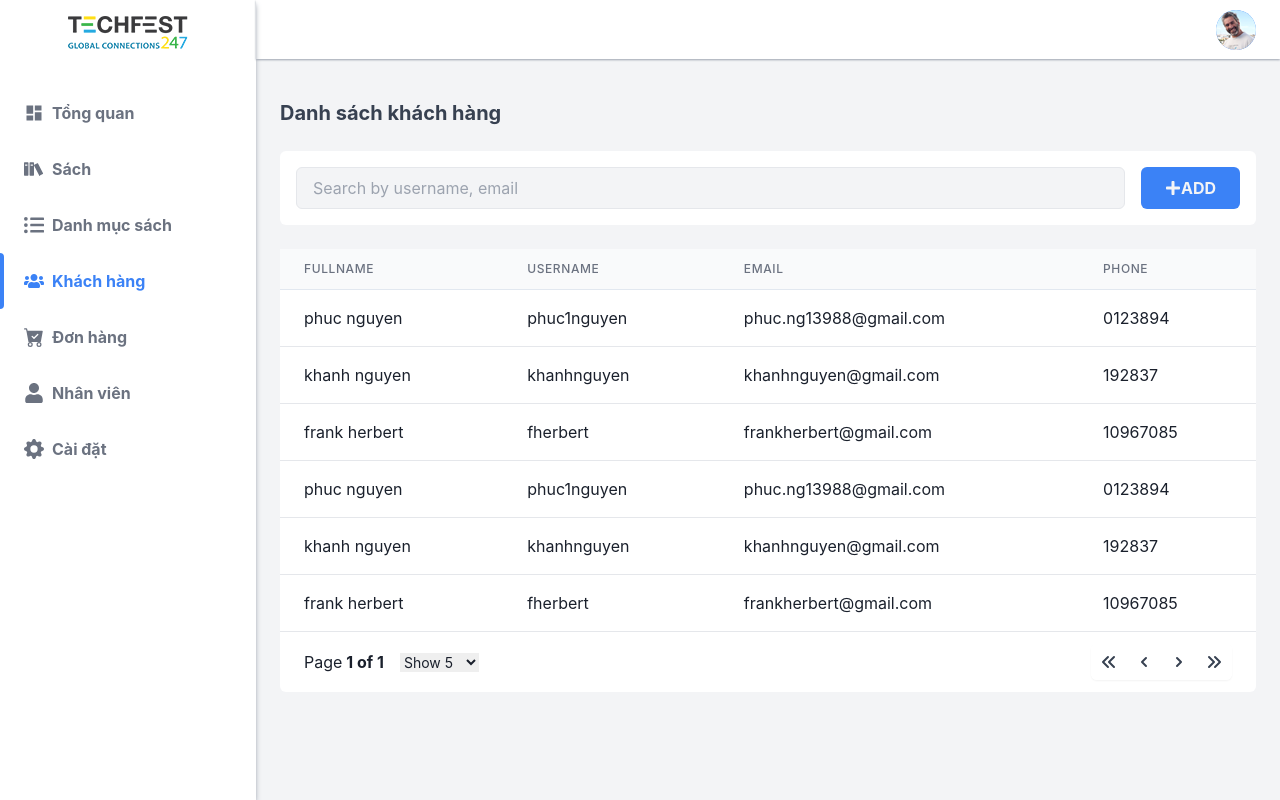
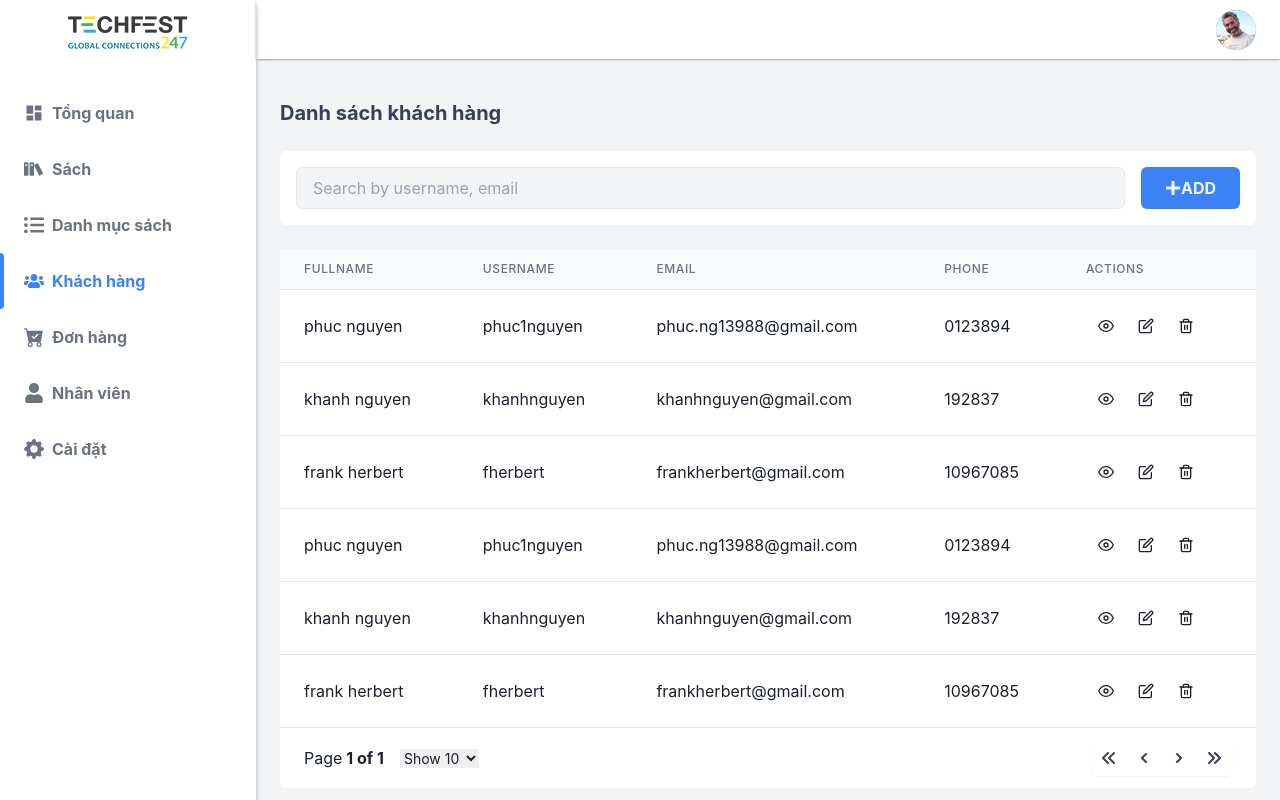
Before and after one commit to p1ngLabs/cricket-client, a Next.js app: page /admin/customers in a window 1280 px wide. Built offline with nearby package versions, Linux system fonts and the light colour scheme.

Commit message:
Add actions buttons on table

```diff
--- /dev/null
+++ b/src/components/RowActions/RowActions.tsx
@@ -0,0 +1,31 @@
+import { FiEdit, FiTrash2, FiEye } from 'react-icons/fi';
+
+type propsType = {
+  children?: JSX.Element;
+};
+
+const RowButton = (props: propsType) => {
+  const { children } = props;
+
+  return (
+    <button className="p-3 border border-gray-200 rounded-md hover:bg-blue-50">{children}</button>
+  );
+};
+
+const RowActions = () => {
+  return (
+    <>
+      <RowButton>
+        <FiEye />
+      </RowButton>
+      <RowButton>
+        <FiEdit />
+      </RowButton>
+      <RowButton>
+        <FiTrash2 />
+      </RowButton>
+    </>
+  );
+};
+
+export default RowActions;
--- a/src/pages/admin/books.tsx
+++ b/src/pages/admin/books.tsx
@@ -1,4 +1,4 @@
-import Layout from '../../layout/LayoutAdmin';
+import Layout from '../../layouts/LayoutAdmin';
 
 const Book = () => {
   return <Layout>books...</Layout>;
--- a/src/pages/admin/categories.tsx
+++ b/src/pages/admin/categories.tsx
@@ -1,4 +1,4 @@
-import Layout from '../../layout/LayoutAdmin';
+import Layout from '../../layouts/LayoutAdmin';
 
 const Category = () => {
   return <Layout>book categories...</Layout>;
--- a/src/pages/admin/customers.tsx
+++ b/src/pages/admin/customers.tsx
@@ -1,4 +1,4 @@
-import Layout from '../../layout/LayoutAdmin';
+import Layout from '../../layouts/LayoutAdmin';
 import { useState } from 'react';
 import {
   createColumnHelper,
@@ -14,6 +14,7 @@ import {
   HiChevronDoubleRight,
 } from 'react-icons/hi';
 import { FaPlus } from 'react-icons/fa';
+import RowActionButtons from '../../components/RowActions/RowActions';
 
 type Customers = {
   firstname: string;
@@ -78,24 +79,20 @@ const customersData: Customers[] = [
 const columnHelper = createColumnHelper<Customers>();
 const columns = [
   columnHelper.accessor((row) => `${row.firstname} ${row.lastname}`, {
-    id: 'fullname',
-    header: 'FULLNAME',
-    footer: (info) => info.column.id,
+    header: 'fullname',
   }),
   columnHelper.accessor('username', {
-    id: 'username',
-    header: () => <span>Username</span>,
-    footer: (info) => info.column.id,
+    header: 'username',
   }),
   columnHelper.accessor('email', {
-    id: 'email',
     header: 'Email',
-    footer: (info) => info.column.id,
   }),
   columnHelper.accessor('phone', {
-    id: 'phone',
     header: 'Phone',
-    footer: (info) => info.column.id,
+  }),
+  columnHelper.display({
+    header: 'actions',
+    cell: () => <RowActionButtons />,
   }),
 ];
 
@@ -172,7 +169,7 @@ const Customer = () => {
             type="button"
             onClick={() => table.previousPage()}
             disabled={!table.getCanPreviousPage()}
-            className="relative inline-flex items-center rounded-md border border-gray-300 bg-white px-4 py-2 text-sm font-medium text-gray-700 hover:bg-gray-50"
+            className="relative inline-flex items-center rounded-md border border-gray-300 bg-white px-4 py-2 text-sm font-medium text-gray-700 hover:bg-blue-50"
           >
             Previous
           </button>
@@ -180,7 +177,7 @@ const Customer = () => {
             type="button"
             onClick={() => table.nextPage()}
             disabled={!table.getCanNextPage()}
-            className="relative ml-3 inline-flex items-center rounded-md border border-gray-300 bg-white px-4 py-2 text-sm font-medium text-gray-700 hover:bg-gray-50"
+            className="relative ml-3 inline-flex items-center rounded-md border border-gray-300 bg-white px-4 py-2 text-sm font-medium text-gray-700 hover:bg-blue-50"
           >
             Next
           </button>
@@ -201,7 +198,7 @@ const Customer = () => {
                 table.setPageSize(Number(e.target.value));
               }}
             >
-              {[5, 20, 30].map((pageSize) => (
+              {[10, 20, 30].map((pageSize) => (
                 <option key={pageSize} value={pageSize}>
                   Show {pageSize}
                 </option>
@@ -216,7 +213,7 @@ const Customer = () => {
               type="button"
               onClick={() => table.setPageIndex(0)}
               disabled={!table.getCanPreviousPage()}
-              className="relative inline-flex items-center p-2 border border-gray-300 text-sm font-medium rounded-l-md text-gray-700 bg-white hover:bg-gray-100"
+              className="relative inline-flex items-center p-2 border border-gray-300 text-sm font-medium rounded-l-md text-gray-700 bg-white hover:bg-blue-50"
             >
               <span className="sr-only">First</span>
               <HiChevronDoubleLeft className="h-5 w-5" aria-hidden="true" />
@@ -225,7 +222,7 @@ const Customer = () => {
               type="button"
               onClick={() => table.previousPage()}
               disabled={!table.getCanPreviousPage()}
-              className="relative inline-flex items-center p-2 border border-gray-300 text-sm font-medium text-gray-700 bg-white hover:bg-gray-100"
+              className="relative inline-flex items-center p-2 border border-gray-300 text-sm font-medium text-gray-700 bg-white hover:bg-blue-50"
             >
               <span className="sr-only">Previous</span>
               <HiChevronLeft className="h-5 w-5" aria-hidden="true" />
@@ -234,7 +231,7 @@ const Customer = () => {
               type="button"
               onClick={() => table.nextPage()}
               disabled={!table.getCanNextPage()}
-              className="relative inline-flex items-center p-2 border border-gray-300 text-sm font-medium text-gray-700 bg-white hover:bg-gray-100"
+              className="relative inline-flex items-center p-2 border border-gray-300 text-sm font-medium text-gray-700 bg-white hover:bg-blue-50"
             >
               <span className="sr-only">Next</span>
               <HiChevronRight className="h-5 w-5" aria-hidden="true" />
@@ -243,7 +240,7 @@ const Customer = () => {
               type="button"
               onClick={() => table.setPageIndex(table.getPageCount() - 1)}
               disabled={!table.getCanNextPage()}
-              className="relative inline-flex items-center p-2 border border-gray-300 text-sm font-medium rounded-r-md text-gray-700 bg-white hover:bg-gray-100"
+              className="relative inline-flex items-center p-2 border border-gray-300 text-sm font-medium rounded-r-md text-gray-700 bg-white hover:bg-blue-50"
             >
               <span className="sr-only">Last</span>
               <HiChevronDoubleRight className="h-5 w-5" aria-hidden="true" />
--- a/src/pages/admin/index.tsx
+++ b/src/pages/admin/index.tsx
@@ -1,4 +1,4 @@
-import Layout from '../../layout/LayoutAdmin';
+import Layout from '../../layouts/LayoutAdmin';
 
 const Dashboard = () => {
   return <Layout>this is the dashboard...</Layout>;
--- a/src/pages/admin/orders.tsx
+++ b/src/pages/admin/orders.tsx
@@ -1,4 +1,4 @@
-import Layout from '../../layout/LayoutAdmin';
+import Layout from '../../layouts/LayoutAdmin';
 
 const Order = () => {
   return <Layout>orders...</Layout>;
--- a/src/pages/admin/settings.tsx
+++ b/src/pages/admin/settings.tsx
@@ -1,4 +1,4 @@
-import Layout from '../../layout/LayoutAdmin';
+import Layout from '../../layouts/LayoutAdmin';
 
 const Settings = () => {
   return <Layout>settings...</Layout>;
--- a/src/pages/admin/staffs.tsx
+++ b/src/pages/admin/staffs.tsx
@@ -1,4 +1,4 @@
-import Layout from '../../layout/LayoutAdmin';
+import Layout from '../../layouts/LayoutAdmin';
 
 const Staff = () => {
   return <Layout>staffs...</Layout>;
--- a/tailwind.config.js
+++ b/tailwind.config.js
@@ -3,7 +3,7 @@ module.exports = {
   content: [
     './src/pages/**/*.{ts,tsx}',
     './src/components/**/*.{ts,tsx}',
-    './src/layout/*.{ts,tsx}',
+    './src/layouts/*.{ts,tsx}',
   ],
   theme: {
     screens: {
```
Also changed, not shown: src/layouts/LayoutAdmin.tsx (renamed from src/layout/LayoutAdmin.tsx).
